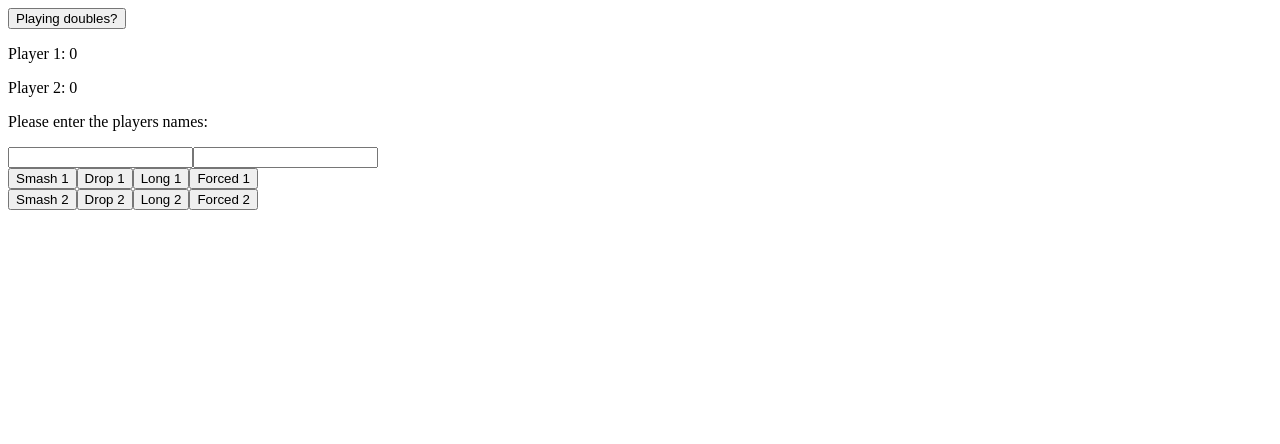
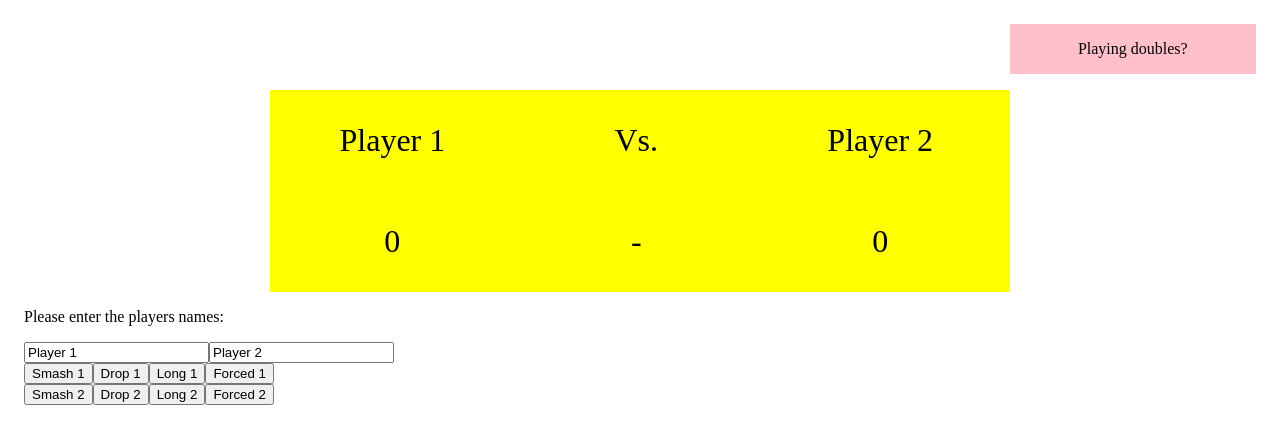
Before and after one commit to Wale-K/badminton-scoresheet, a React (Create React App) app: page / in a window 1280 px wide. Shown: the top 444 px of the page. Built offline with nearby package versions, Linux system fonts and the light colour scheme.

Commit message:
I've began to play around with some layout changes to style the app.

```diff
--- a/src/components/Scoresheet.js
+++ b/src/components/Scoresheet.js
@@ -1,5 +1,6 @@
 import React from "react";
 import styled from "styled-components";
+import allColors from "../modules/utilities";
 import { connect } from "react-redux";
 import {
   toggleMatchMode,
@@ -20,6 +21,40 @@ import {
   incrementPlayerFourLongPoint,
   incrementPlayerFourForcedPoint,
 } from "../modules/actions";
+
+const ScoresheetContainer = styled.div`
+  padding: 1rem;
+  font-size: 1rem;
+`;
+
+const MatchModeToggle = styled.div`
+  display: flex;
+  background-color: ${allColors.pink};
+  width: 20%;
+  height: 50px;
+  justify-content: center;
+  align-items: center;
+  margin: 0 0 1rem auto;
+  :hover {
+    cursor: pointer;
+    background-color: red;
+  }
+`;
+
+const Scoreboard = styled.div`
+  display: flex;
+  width: 60%;
+  margin: 0 auto;
+  background-color: yellow;
+
+  div {
+    width: 33%;
+    display: flex;
+    flex-direction: column;
+    align-items: center;
+    font-size: 2rem;
+  }
+`;
 
 const DoublesScoresheet = styled.div`
   display: ${(props) => props.display};
@@ -63,39 +98,49 @@ const Scoresheet = (props) => {
   );
 
   return (
-    <div>
-      <button onClick={() => props.switchMode()}>
+    <ScoresheetContainer>
+      <MatchModeToggle onClick={() => props.switchMode()}>
         {props.isSingles ? "Playing doubles?" : "Playing singles?"}
-      </button>
+      </MatchModeToggle>
+      <Scoreboard>
+        <div>
+          <p>{props.isSingles ? props.playerInfo[0].name : "Team 1"}</p>
+          <p>
+            {props.isSingles ? playerOneScore : playerOneScore + playerTwoScore}
+          </p>
+        </div>
+        <div>
+          <p>Vs.</p>
+          <p>-</p>
+        </div>
+        <div>
+          <p>{props.isSingles ? props.playerInfo[1].name : "Team 2"}</p>
+          <p>
+            {props.isSingles
+              ? playerTwoScore
+              : playerThreeScore + playerFourScore}
+          </p>
+        </div>
+      </Scoreboard>
 
       <SinglesScoresheet display={props.isSingles ? "inline" : "none"}>
-        <p>
-          {props.playerInfo[0].name}: {playerOneScore}
-        </p>
-        <p>
-          {props.playerInfo[1].name}: {playerTwoScore}
-        </p>
-
         {/* Player names in a game of singles */}
         {/* <p>{props.playerInfo[0].name}</p>
         <p>{props.playerInfo[1].name}</p> */}
       </SinglesScoresheet>
 
-      <DoublesScoresheet display={props.isSingles ? "none" : "inline"}>
-        <p>Team 1: {playerOneScore + playerTwoScore}</p>
-        <p>Team 2: {playerThreeScore + playerFourScore}</p>
-
-        {/* Player Names in a game of doubles. */}
-        {/* {props.playerInfo.map((elem) => {
-          return <p key={elem.name}>{elem.name}</p>;
-        })} */}
-      </DoublesScoresheet>
       <p>Please enter the players names:</p>
 
-      <NamesInput />
-      <NamesInput />
-      <NamesInput display={props.isSingles ? "none" : "inline"} />
-      <NamesInput display={props.isSingles ? "none" : "inline"} />
+      <NamesInput value={props.playerInfo[0].name} />
+      <NamesInput value={props.playerInfo[1].name} />
+      <NamesInput
+        value={props.playerInfo[2].name}
+        display={props.isSingles ? "none" : "inline"}
+      />
+      <NamesInput
+        value={props.playerInfo[3].name}
+        display={props.isSingles ? "none" : "inline"}
+      />
       <br />
       <button onClick={() => props.playerOneSmash()}>Smash 1</button>
       <button onClick={() => props.playerOneDrop()}>Drop 1</button>
@@ -156,7 +201,7 @@ const Scoresheet = (props) => {
       >
         Forced 4
       </DoublesButtons>
-    </div>
+    </ScoresheetContainer>
   );
 };
 
--- a/src/modules/reducers.js
+++ b/src/modules/reducers.js
@@ -27,6 +27,7 @@ export const initialState = {
     { name: "Player 3" },
     { name: "Player 4" },
   ],
+
   winners: {
     playerOne: { smashes: 0, drops: 0, long: 0, forced: 0 },
     playerTwo: { smashes: 0, drops: 0, long: 0, forced: 0 },
--- /dev/null
+++ b/src/modules/utilities.js
@@ -0,0 +1,5 @@
+const allColors = {
+  pink: "pink",
+};
+
+export default allColors;
```
